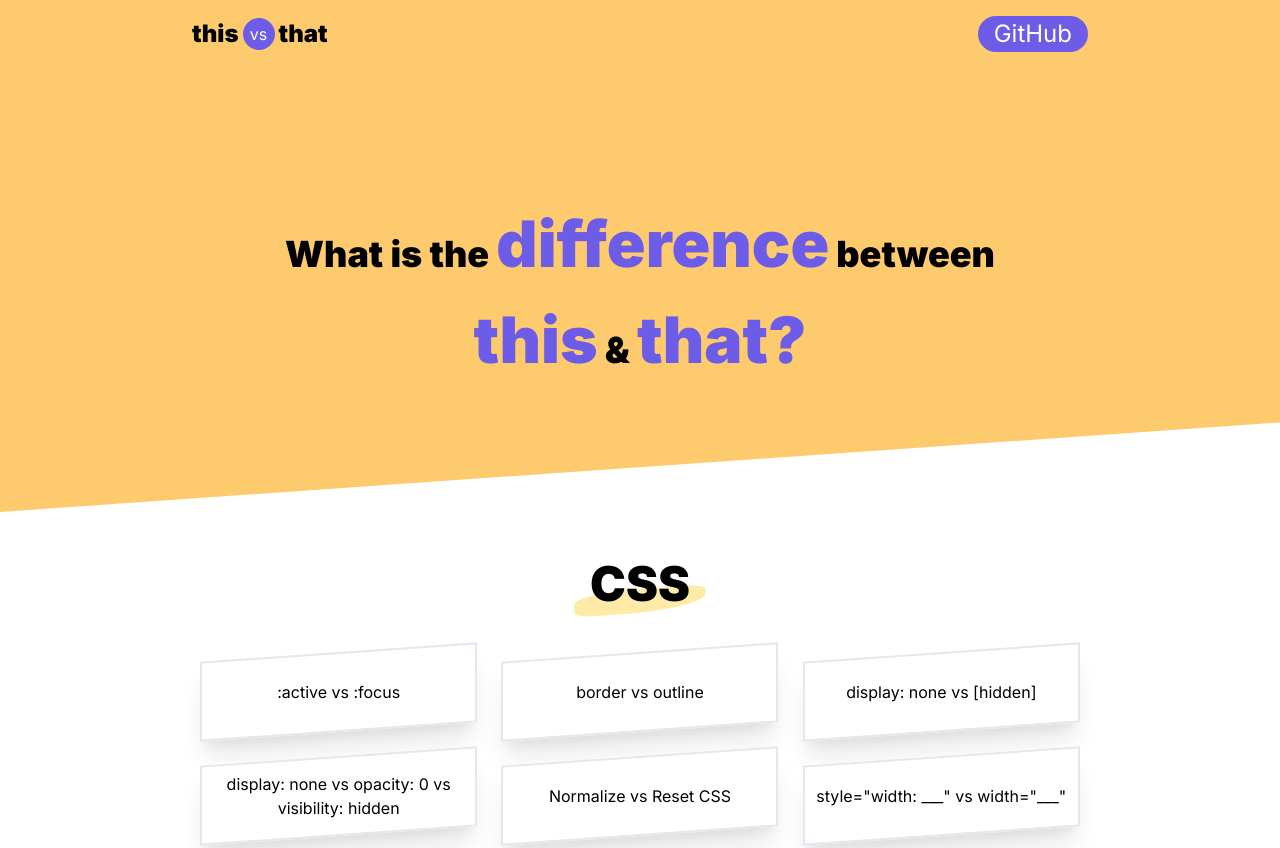
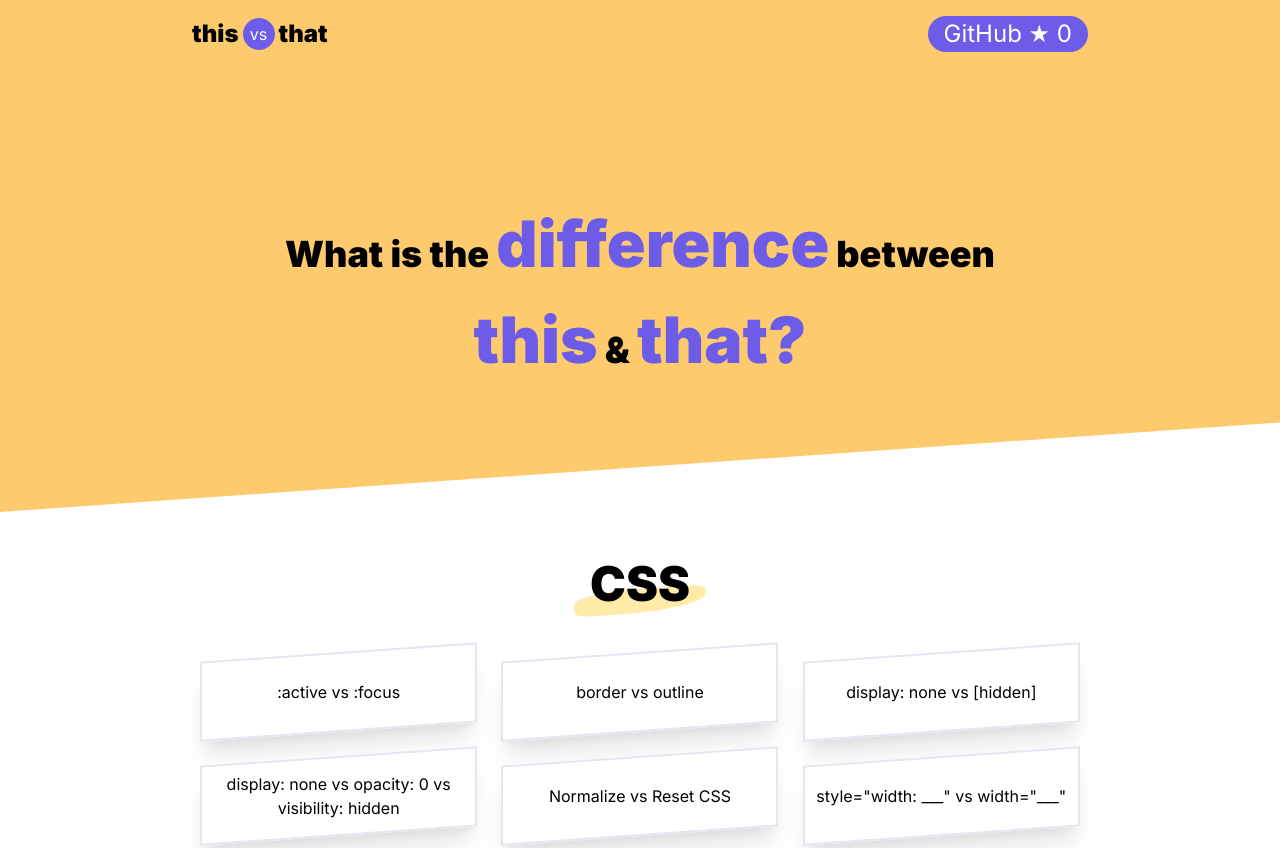
Before and after one commit to phuocng/this-vs-that, a React app: page / in a window 1280 px wide. Shown: the top 848 px of the page. Built offline with nearby package versions, Linux system fonts and the light colour scheme; no server answers.

Commit message:
Count GitHub stars

```diff
--- /dev/null
+++ b/client/pages/GitHubButton.tsx
@@ -0,0 +1,28 @@
+import React, { useEffect, useState } from 'react';
+
+const GitHubButton = () => {
+    const [totalStars, setTotalStars] = useState(0);
+
+    useEffect(() => {
+        fetch('https://api.github.com/repos/phuoc-ng/this-vs-that')
+            .then(res => res.json())
+            .then(data => setTotalStars(data.stargazers_count))
+            .catch(console.log);
+    });
+
+    return (
+        <a
+            className="text-2xl text-white px-4 rounded-full"
+            href="https://github.com/phuoc-ng/this-vs-that"
+            rel="noopener noreferrer"
+            target="_blank"
+            style={{
+                backgroundColor: '#6C5CE7',
+            }}
+        >
+            GitHub ★ {totalStars}
+        </a>
+    );
+};
+
+export default GitHubButton;
--- a/client/pages/Layout.tsx
+++ b/client/pages/Layout.tsx
@@ -2,6 +2,7 @@ import React, { useEffect } from 'react';
 import { Link, useLocation } from 'react-router-dom';
 
 import Footer from './Footer';
+import GitHubButton from './GitHubButton';
 
 const Layout: React.FC<{}> = ({ children }) => {
     const { pathname } = useLocation();
@@ -30,17 +31,7 @@ const Layout: React.FC<{}> = ({ children }) => {
                             <div className='mx-1 h-8 inline-flex items-center justify-center rounded-full text-white w-8' style={{ backgroundColor: '#6C5CE7' }}>vs</div>
                             <div className='font-semibold text-2xl'>that</div>
                         </Link>
-                        <a
-                            className="text-2xl text-white px-4 rounded-full"
-                            href="https://github.com/phuoc-ng/this-vs-that"
-                            rel="noopener noreferrer"
-                            target="_blank"
-                            style={{
-                                backgroundColor: '#6C5CE7',
-                            }}
-                        >
-                            GitHub
-                        </a>
+                        <GitHubButton />
                     </div>
                     {children}
                 </div>
```
